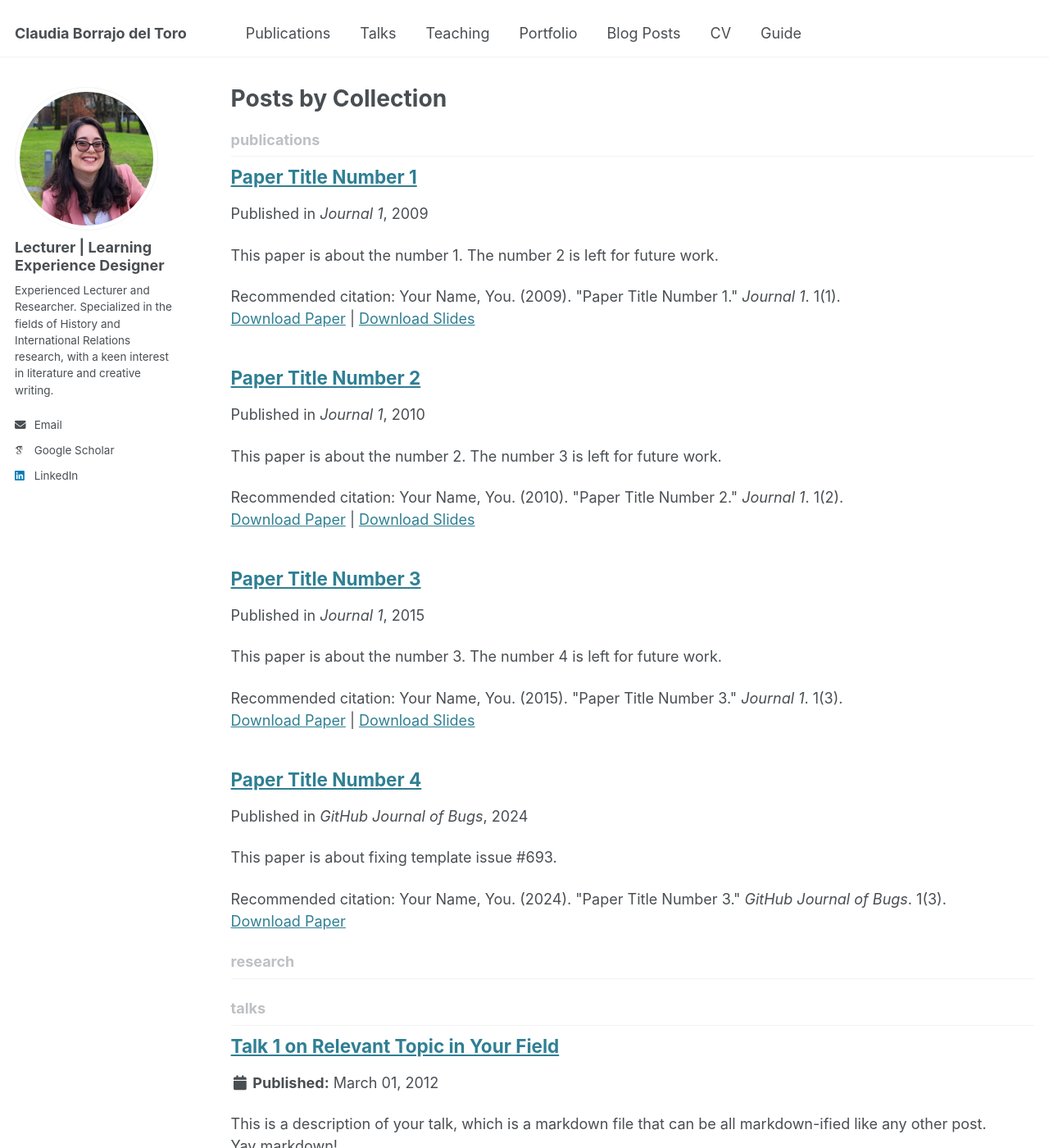
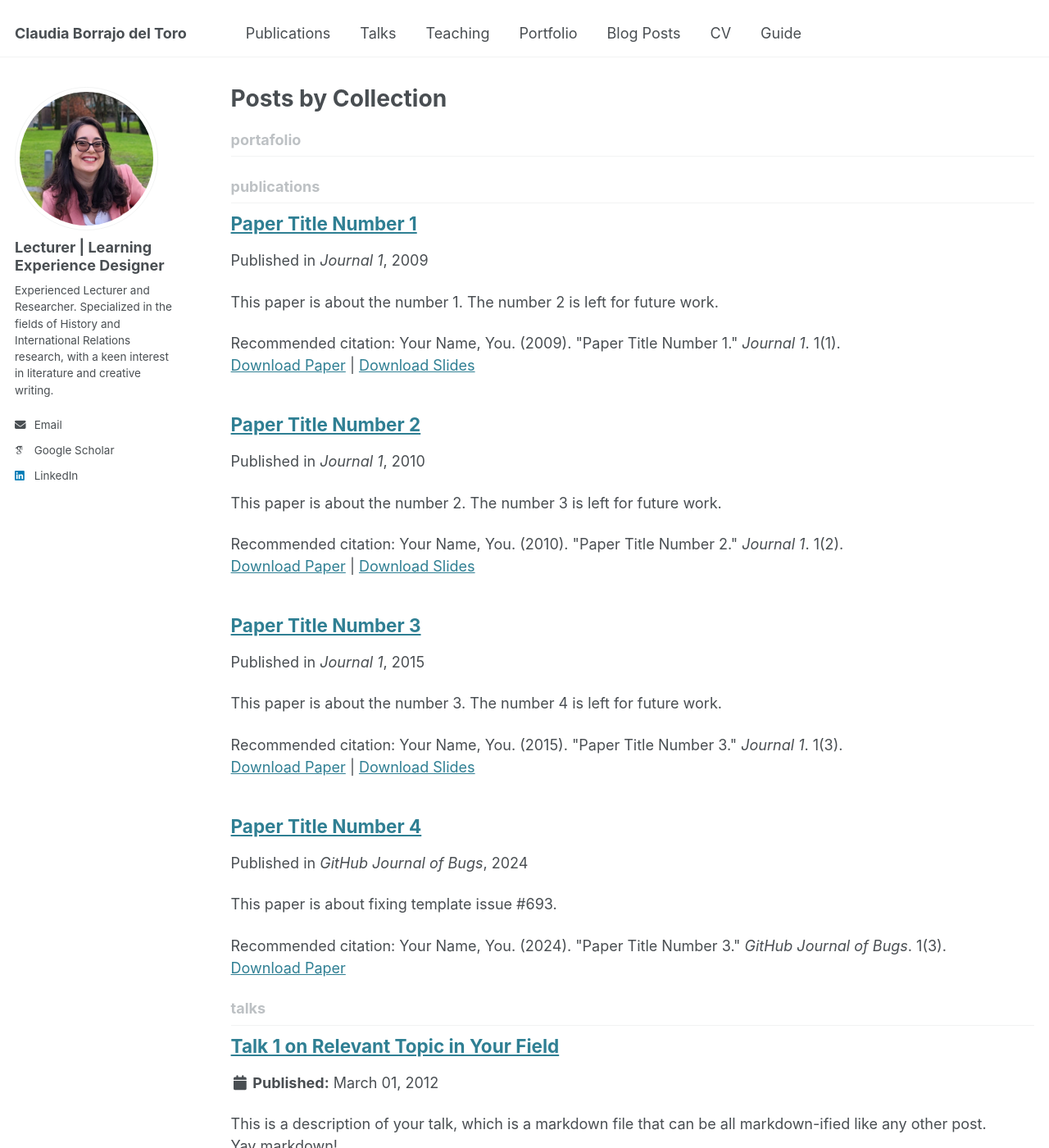
Before and after one commit to claudiabt/claudiabt.github.io, a Jekyll site: the page built from _pages/collection-archive.html, in a window 1280 px wide and 1400 px high. Shown: the whole window at 82% size. Built offline with Jekyll 4.4.1, drawn with Linux system fonts in a browser that asks for light colours; some web fonts are replaced.

Commit message:
Update _config.yml

```diff
--- a/_config.yml
+++ b/_config.yml
@@ -219,7 +219,7 @@ collections:
   publications:
     output: true
     permalink: /:collection/:path/
-  research:
+  portafolio:
     output: true
     permalink: /:collection/:path/
   talks:
@@ -265,10 +265,10 @@ defaults:
       author_profile: true
       share: true
       comments: true
-  # _research
+  # _portafolio
   - scope:
       path: ""
-      type: research
+      type: portafolio
     values:
       layout: single
       author_profile: true
```
